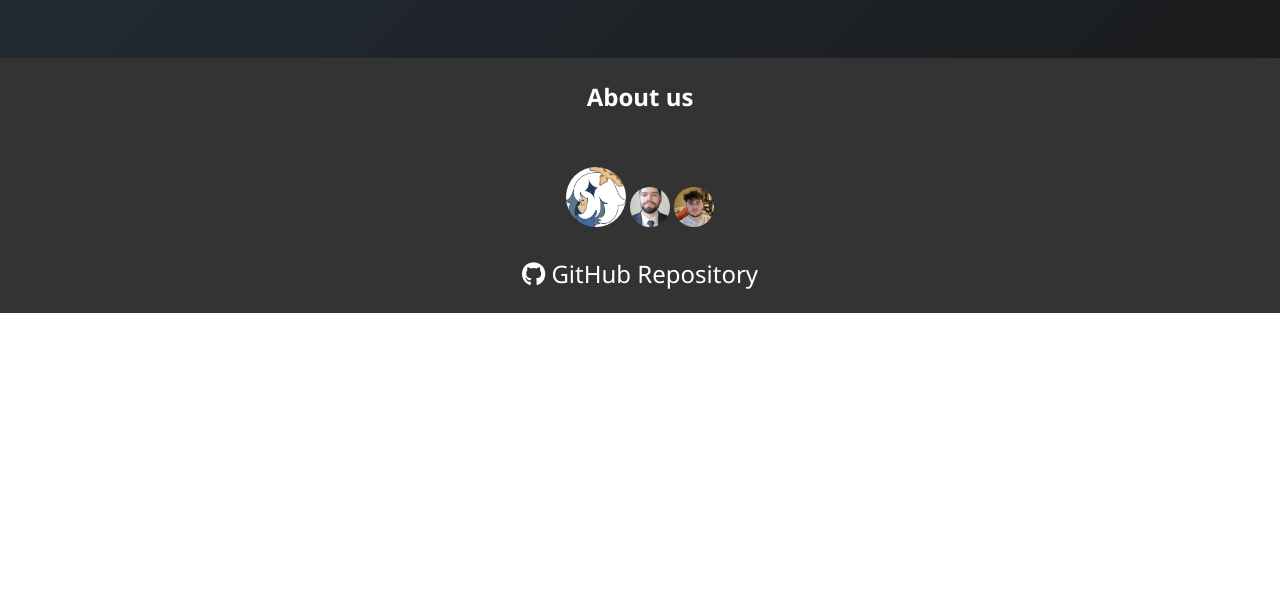
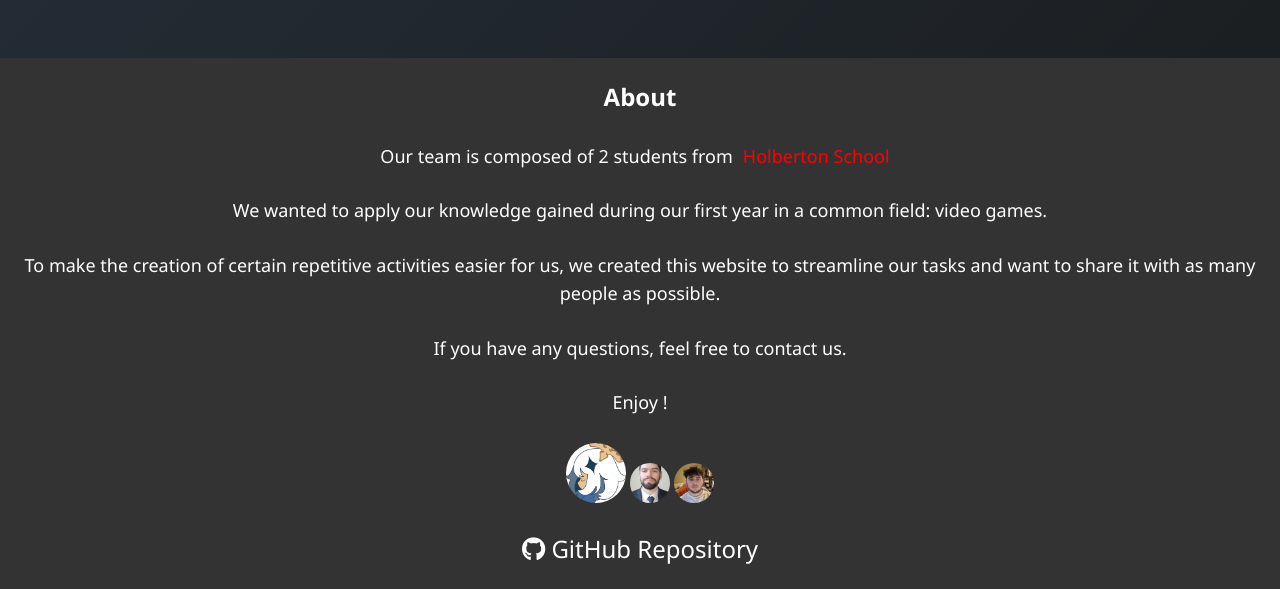
Before and after one commit to xdJidx/Landing_page_tcp, a plain HTML site: page index.html in a window 1280 px wide. Shown: the part 1799-2388 px from the top of the page. Before the commit the page ends 2112 px from the top, so only its background shows below. Drawn offline with Linux system fonts and the light colour scheme.

Commit message:
Add picture tournament and history in about section

```diff
--- a/css/styles.css
+++ b/css/styles.css
@@ -146,3 +146,12 @@ nav a {
     color: #fff;
     text-decoration: underline;
 }
+
+.holberton-text {
+    color: red;
+    transition: font-size 0.2s;
+}
+
+.holberton-text:hover {
+    font-size: 1.2em; /* Augmente la taille du texte au survol */
+}
--- a/index.html
+++ b/index.html
@@ -27,7 +27,7 @@
 
     <section id="section1" class="features">
         <div class="feature feature-left">
-            <img src="css/backgroundTournament.jpg" alt="Feature 1">
+            <img src="css/tournoi2.png" alt="Feature 1">
             <div class="feature-details">
                 <h2>Tournament</h2>
                 <p>Enable the creation of tournaments and follow them in real-time.</p>
@@ -57,9 +57,20 @@
 
     <footer class="footer">
         <div>
-            <h2>About us</h2>
+            <h2>About</h2>
         </div>
         <br>
+        <div>
+            <p>Our team is composed of 2 students from<a href="https://www.holbertonschool.fr/"><span class="holberton-text">Holberton School</span></a></p>
+            <br>
+            <p>We wanted to apply our knowledge gained during our first year in a common field: video games.</p>
+            <br>
+            <p>To make the creation of certain repetitive activities easier for us, we created this website to streamline our tasks and want to share it with as many people as possible.</p>
+            <br>
+            <p>If you have any questions, feel free to contact us.</p>
+            <br>
+            <p>Enjoy !</p>
+        </div>
         <br>
         <div class="allButton">
             <img id="image1" src="css/favico genshin.jpg" alt="TCP Gaming" onclick="showContent(1)">
```
Also changed, not shown: css/tournoi2.png (added).
